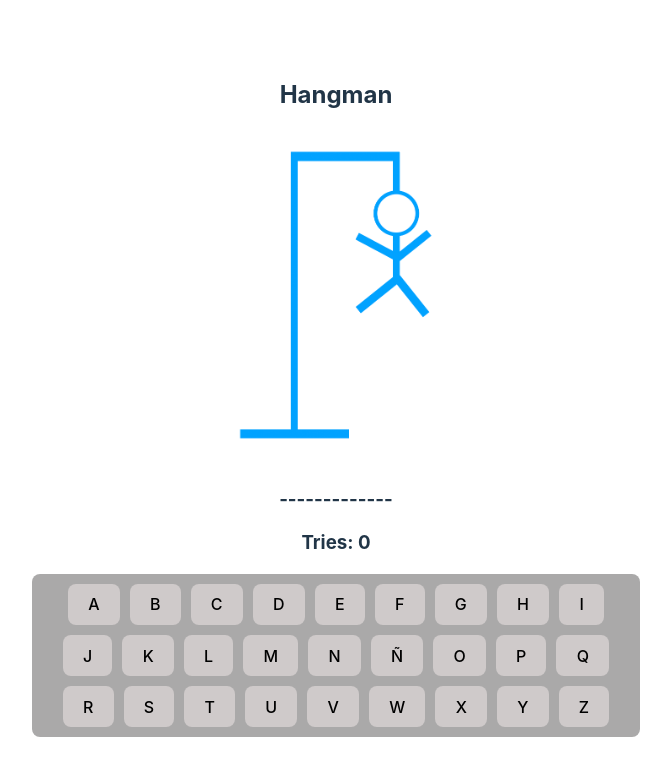
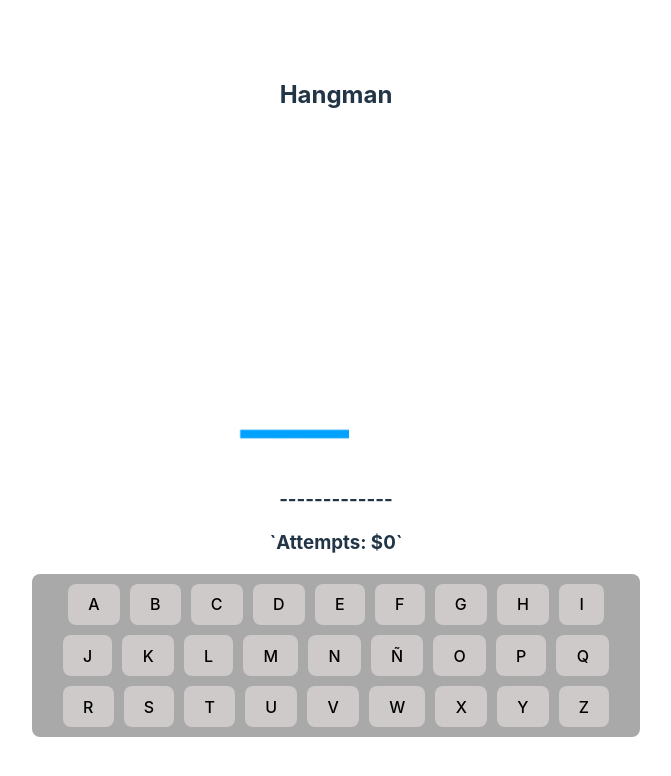
Before and after one commit to Abaranasia/hangman-game, a React (Vite) app: page / in a window 1280 px wide. Shown: the top 776 px of the page, without its empty margins (304-975 px from the left). Built offline with nearby package versions, Linux system fonts and the light colour scheme.

Commit message:
update app.tsx to set attempts state

```diff
--- a/src/App.tsx
+++ b/src/App.tsx
@@ -7,18 +7,20 @@ import './App.css'
 
 function App() {
 
+  const [attempts, setAttempts] = useState(0);
+
   return (
     <div className="App">
       <h2> Hangman </h2>
 
       {/* game images */}
-      <HangImage imgNumber={ 9 } />
+      <HangImage imgNumber={ attempts } />
 
       {/* hidden word */}
       <h3>-------------</h3>
 
-      {/* tries counter */}
-      <h3>Tries: 0</h3>
+      {/* attempts counter */}
+      <h3>`Attempts: ${attempts}`</h3>
 
       {/* letter buttons */}
       <Keyboard />
```
